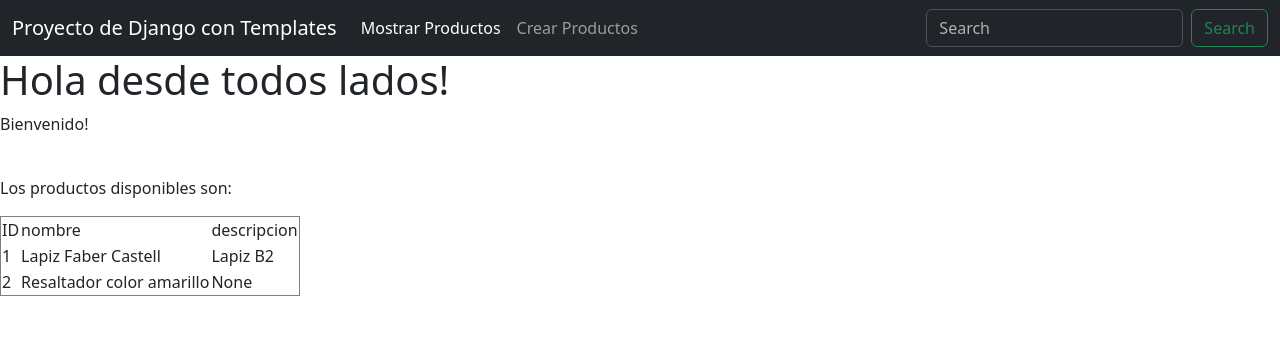
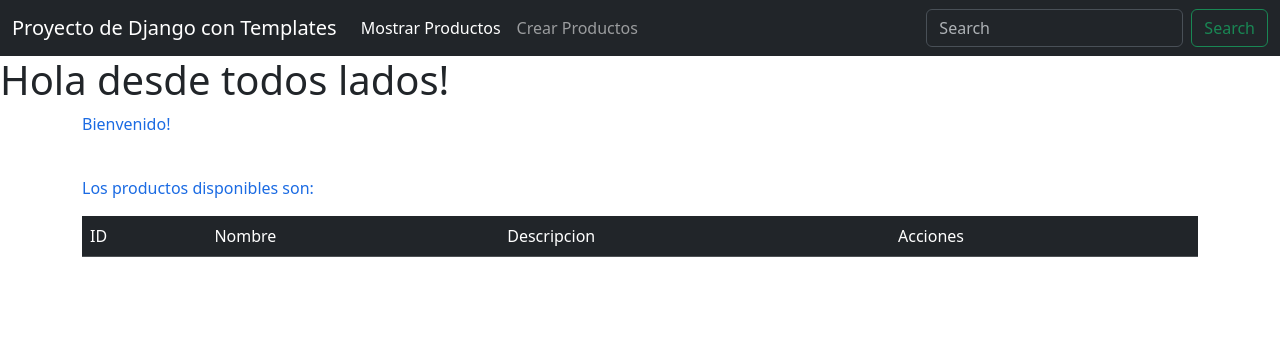
Before and after one commit to ederivero/Backend-Codigo-G21, a Django app: page /gestion/mostrar-productos in a window 1280 px wide. Shown: the top 356 px of the page. Run offline with Django 5.2, Linux system fonts and the light colour scheme; data that the repository does not hold is empty.

Commit message:
uso de templates completo

```diff
--- /dev/null
+++ b/listas_escolares/gestion/static/estilos_mostrar_productos.css
@@ -0,0 +1,3 @@
+p {
+    color: #1b6be3
+}
--- a/listas_escolares/gestion/templates/formulario_producto.html
+++ b/listas_escolares/gestion/templates/formulario_producto.html
@@ -18,8 +18,10 @@
             <input type="text" class="form-control" id="descripcionProducto" name="descripcionProducto">
         </div>
         <div class="d-grid gap-2">
-            <button type="submit" class="btn btn-success">Crear Producto</button>
+            <button type="submit" class="btn btn-success" id="btnCrearProducto">Crear Producto</button>
         </div>
     </form>
 </div>
+{% load static %}
+<script src="{% static 'formulario_producto.js' %}"></script>
 {% endblock %}
--- a/listas_escolares/gestion/templates/mostrar_productos.html
+++ b/listas_escolares/gestion/templates/mostrar_productos.html
@@ -3,15 +3,22 @@
 {# Ahora podemos utilizar sus blocks de esa plantilla base #}
 {% block titulo_pagina %}Mostrar Productos {% endblock %}
 {% block contenido %}
+{# Si queremos agregar una hoja de estilos/js en nuestro html tenemos que usar la referencia #}
+{# https://docs.djangoproject.com/en/5.1/ref/templates/builtins/#static #}
+{% load static %}
+<link rel="stylesheet" href="{% static 'estilos_mostrar_productos.css' %}">
+<div class="container">
+
   <p>{{ mensaje }}</p>
   <br />
   <p>Los productos disponibles son:</p>
-<table border="1">
+  <table class="table table-dark table-striped">
     <thead>
       <tr>
         <td>ID</td>
-      <td>nombre</td>
-      <td>descripcion</td>
+        <td>Nombre</td>
+        <td>Descripcion</td>
+        <td>Acciones</td>
       </tr>
     </thead>
     <tbody>
@@ -24,4 +31,5 @@
     {% endfor %}
   </tbody>
 </table>
+</div>
 {% endblock %}
--- a/listas_escolares/gestion/views.py
+++ b/listas_escolares/gestion/views.py
@@ -1,21 +1,13 @@
 from django.shortcuts import render, redirect
+from .models import Producto
 
 
 def mostrarProductosPlantilla(request):
     # request > toda la informacion desde el navegador
     print(request)
-    data = [
-        {
-            'id': 1,
-            'nombre': 'Lapiz Faber Castell',
-            'descripcion': 'Lapiz B2'
-        },
-        {
-            'id': 2,
-            'nombre': 'Resaltador color amarillo',
-            'descripcion': None
-        }
-    ]
+    # SELECT * FROM productos;
+    data = Producto.objects.all()
+
     # podemos retornar un html para cuestiones en que la aplicacion sea un monolito
     return render(request, 'mostrar_productos.html', {'data': data, 'mensaje': 'Bienvenido!'})
 
@@ -23,9 +15,15 @@ def mostrarProductosPlantilla(request):
 def crearProductosFormulario(request):
     if request.method == 'POST':
         # Para recibir la informacion proveniente del formulario en base a sus name
-        # print(request.POST.get('descripcionProducto'))
-        print(request.POST)
-        print('Quieren crear un producto')
+        # print(request.POST)
+        nombreProducto = request.POST.get('nombreProducto')
+        descripcionProducto = request.POST.get('descripcionProducto')
+        # Inicializo mi nuevo registro del producto
+        nuevoProducto = Producto(nombre = nombreProducto, descripcion = descripcionProducto)
+
+        # Guarda el registro en la base de datos
+        nuevoProducto.save()
+
         # como en teoria ya se agrego mi producto en la base de datos entonces mandare un redireccionamiento a la vista de listar los productos
         return redirect('mostrar_productos')
     elif request.method == 'GET':
```
Also changed, not shown: listas_escolares/gestion/static/formulario_producto.js (added, +11 -0 lines). Lines whose indentation alone changed are shown as unchanged.
